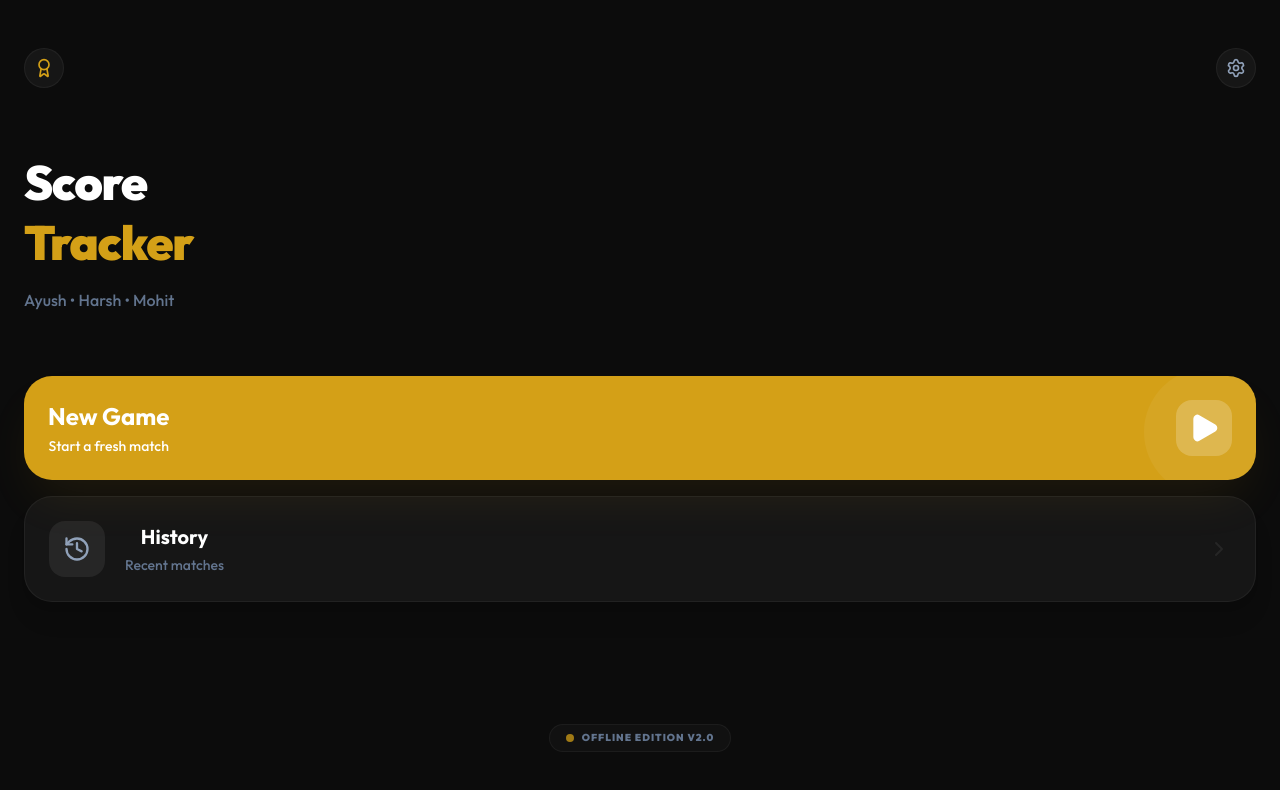
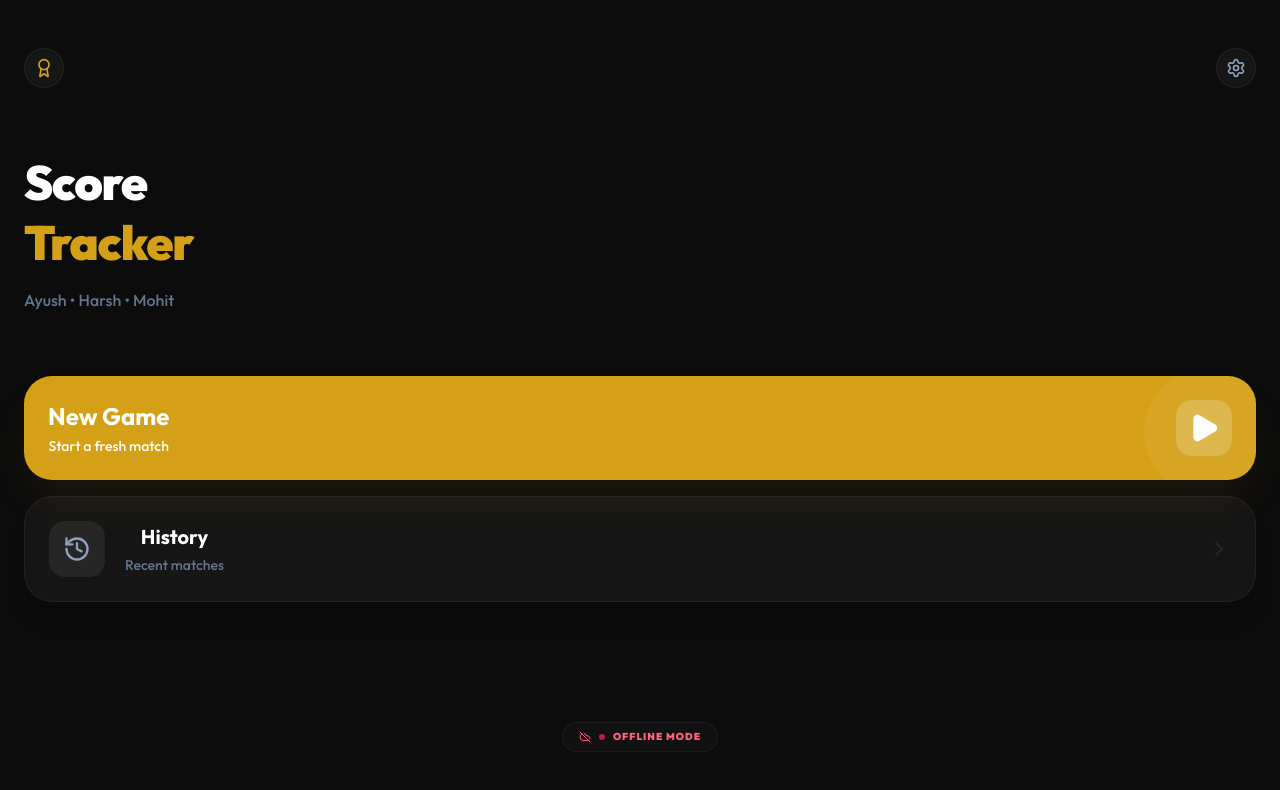
Before and after one commit to AyushK5ingh/callbreak-score-tracker, a React (Vite) app: page / in a window 1280 px wide. Shown: the top 790 px of the page. Built offline with nearby package versions, Linux system fonts and the light colour scheme; no server answers; the database is empty.

Commit message:
feat: cloud sync status indicator on home screen

```diff
--- a/src/App.jsx
+++ b/src/App.jsx
@@ -5,14 +5,23 @@ import HistoryView from './components/HistoryView';
 import { syncFromCloud } from './utils/storage';
 
 function App() {
-  const [view, setView] = useState('home'); // home, game, history
+  const [view, setView] = useState('home');
+  const [syncStatus, setSyncStatus] = useState('syncing'); // 'syncing' | 'synced' | 'offline'
 
   // Sync cloud data on app startup
   useEffect(() => {
+    setSyncStatus('syncing');
     syncFromCloud().then(result => {
-      if (result.synced && result.count > 0) {
-        console.log(`☁️ Synced ${result.count} games from cloud`);
+      if (result.synced) {
+        setSyncStatus('synced');
+        if (result.count > 0) {
+          console.log(`☁️ Synced ${result.count} games from cloud`);
+        }
+      } else {
+        setSyncStatus('offline');
       }
+    }).catch(() => {
+      setSyncStatus('offline');
     });
   }, []);
 
@@ -20,7 +29,7 @@ function App() {
 
   return (
     <div className="min-h-screen bg-dark-900 text-white font-sans selection:bg-amber-500/30">
-      {view === 'home' && <HomeView onNavigate={navigateTo} />}
+      {view === 'home' && <HomeView onNavigate={navigateTo} syncStatus={syncStatus} />}
       {view === 'game' && <GameSession onNavigate={navigateTo} />}
       {view === 'history' && <HistoryView onNavigate={navigateTo} />}
     </div>
--- a/src/components/HomeView.jsx
+++ b/src/components/HomeView.jsx
@@ -1,8 +1,15 @@
 import React from 'react';
-import { Play, History, Award, ChevronRight, Settings } from 'lucide-react';
+import { Play, History, Award, ChevronRight, Settings, Cloud, CloudOff, Loader } from 'lucide-react';
 import { motion } from 'framer-motion';
 
-const HomeView = ({ onNavigate }) => {
+const HomeView = ({ onNavigate, syncStatus }) => {
+  const syncConfig = {
+    syncing: { dot: 'bg-amber-500 animate-pulse', icon: <Loader className="w-3 h-3 text-amber-400 animate-spin" />, text: 'Syncing...', color: 'text-amber-500' },
+    synced: { dot: 'bg-green-500', icon: <Cloud className="w-3 h-3 text-green-400" />, text: 'Cloud synced', color: 'text-green-500' },
+    offline: { dot: 'bg-rose-500 animate-pulse', icon: <CloudOff className="w-3 h-3 text-rose-400" />, text: 'Offline mode', color: 'text-rose-400' },
+  };
+  const sync = syncConfig[syncStatus] || syncConfig.offline;
+
   return (
     <div className="flex flex-col min-h-screen bg-dark-900 px-6 py-12 font-outfit">
       {/* Top bar */}
@@ -59,11 +66,12 @@ const HomeView = ({ onNavigate }) => {
         </motion.button>
       </div>
 
-      {/* Bottom info */}
+      {/* Bottom sync status */}
       <div className="mt-auto text-center">
         <div className="inline-flex items-center space-x-2 px-4 py-2 bg-dark-800/50 rounded-full border border-white/5">
-          <div className="w-2 h-2 rounded-full bg-primary-500 animate-pulse" />
-          <span className="text-[10px] font-black text-slate-500 uppercase tracking-widest leading-none">Offline Edition v2.0</span>
+          {sync.icon}
+          <div className={`w-1.5 h-1.5 rounded-full ${sync.dot}`} />
+          <span className={`text-[10px] font-black uppercase tracking-widest leading-none ${sync.color}`}>{sync.text}</span>
         </div>
       </div>
     </div>
```
